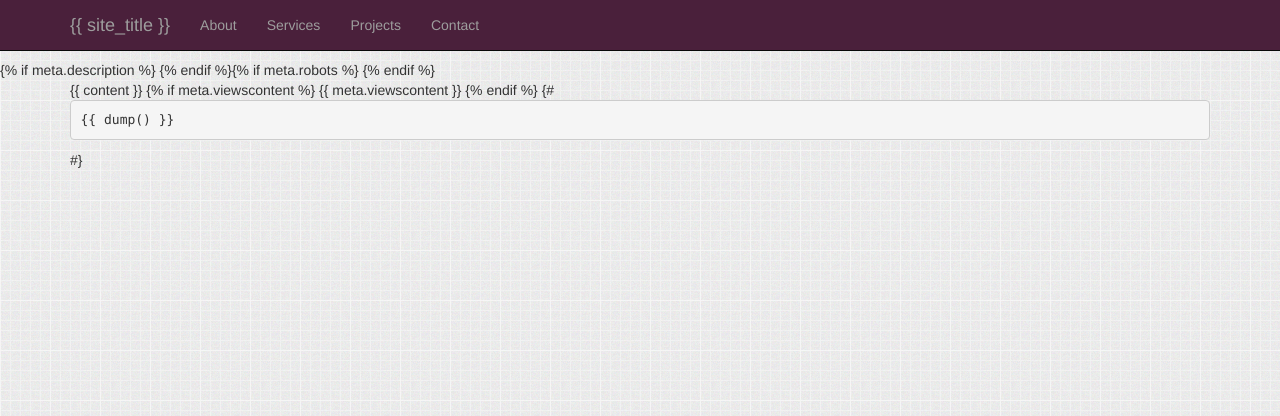
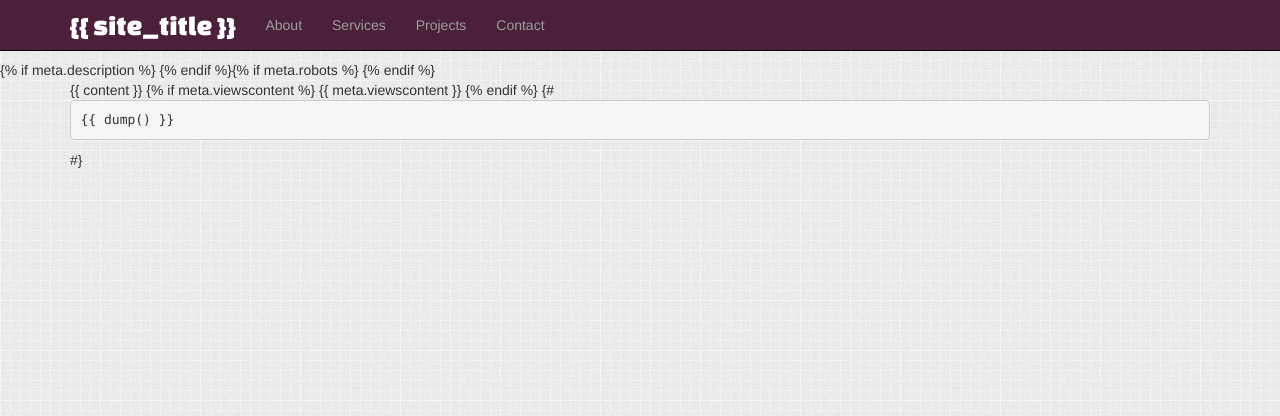
Before and after one commit to jamesjnadeau/lnconsulting.com, a PHP site: page /themes/bootstrap/index.html in a window 1280 px wide. Shown: the top 416 px of the page. Run offline with PHP 8.4, Linux system fonts and the light colour scheme; some libraries are stand-ins or nearby versions.

Commit message:
Adding in logo font

```diff
--- a/themes/bootstrap/assets/default.css
+++ b/themes/bootstrap/assets/default.css
@@ -1,19 +1,13 @@
-/*
-@font-face
-{
-	font-family: 'Over the Rainbow';
-	font-style: normal;
-	font-weight: 400;
-	src: local('Over the Rainbow'), local('OvertheRainbow'), url(http://themes.googleusercontent.com/static/fonts/overtherainbow/v4/6gp-gkpI2kie2dHQQLM2jV7JQLNqXe_ZNPdm_g-gn8I.woff) format('woff');
-}
 
 .brand.navbar-brand
 {
-	font-family: 'Over the Rainbow', cursive;
-	color: #2489ce;
-	font-weight:bold;
+	font-family: 'Changa One', cursive;
+	color: #FFF;
 }
-*/
+
+a.navbar-brand.brand {
+	font-size: 28px;
+}
 
 body {
 	/* Background pattern from subtlepatterns.com */
--- a/themes/bootstrap/index.html
+++ b/themes/bootstrap/index.html
@@ -13,12 +13,16 @@
 	<meta name="viewport" content="width=device-width, initial-scale=1.0">
 
 	<meta name="author" content="L.N. Consulting Inc.">
-
+	<!-- Vendor -->
 	<link rel='stylesheet' href='//netdna.bootstrapcdn.com/bootstrap/3.1.1/css/bootstrap.min.css'/>
-	<!-- <link href="{{ theme_url }}/assets/css/bootstrap.css" rel="stylesheet"> -->
-	<link href="{{ theme_url }}/assets/default.css" rel="stylesheet">
 	<link href="{{ theme_url }}/assets/animate.css" rel="stylesheet">
 	<link href="{{ theme_url }}/assets/csspinner.min.css" rel="stylesheet">
+
+	<!-- Fonts -->
+	<link href='http://fonts.googleapis.com/css?family=Changa+One' rel='stylesheet' type='text/css'>
+
+	<!-- Custom -->
+	<link href="{{ theme_url }}/assets/default.css" rel="stylesheet">
 
 	<style>
 	  body {
@@ -33,20 +37,6 @@
 		<script src="https://oss.maxcdn.com/libs/html5shiv/3.7.0/html5shiv.js"></script>
 		<script src="https://oss.maxcdn.com/libs/respond.js/1.3.0/respond.min.js"></script>
 	<![endif]-->
-
-	<!-- Le fav and touch icons -->
-	<link rel="apple-touch-icon-precomposed" sizes="144x144" href="{{ theme_url }}/assets/ico/apple-touch-icon-144-precomposed.png">
-	<link rel="apple-touch-icon-precomposed" sizes="114x114" href="{{ theme_url }}/assets/ico/apple-touch-icon-114-precomposed.png">
-	<link rel="apple-touch-icon-precomposed" sizes="72x72" href="{{ theme_url }}/assets/ico/apple-touch-icon-72-precomposed.png">
-	<link rel="apple-touch-icon-precomposed" href="{{ theme_url }}/assets/ico/apple-touch-icon-57-precomposed.png">
-	<link rel="shortcut icon" href="{{ theme_url }}/assets/ico/favicon.png">
-
-	<!--javascript
-	================================================== -->
-	<!-- <script src="{{ theme_url }}/assets/js/jquery.js"></script> -->
-	<script src="https://code.jquery.com/jquery-1.10.2.min.js"></script>
-	<script src="//netdna.bootstrapcdn.com/bootstrap/3.1.1/js/bootstrap.min.js"></script>
-
   </head>
   <body>
 	<div id="wrap">
@@ -83,7 +73,12 @@
 		</div><!-- /.container -->
 	</div>
 
-	<!-- Google Analytics -->
+
+	<!-- JS -->
+	<script src="https://code.jquery.com/jquery-1.10.2.min.js"></script>
+	<script src="//netdna.bootstrapcdn.com/bootstrap/3.1.1/js/bootstrap.min.js"></script>
+
+	<!-- Google Analytics
 	<script>
 		(function(i,s,o,g,r,a,m){i['GoogleAnalyticsObject']=r;i[r]=i[r]||function(){
 		(i[r].q=i[r].q||[]).push(arguments)},i[r].l=1*new Date();a=s.createElement(o),
@@ -93,6 +88,7 @@
 		ga('create', 'UA-44855715-1', 'auto');
 		ga('send', 'pageview');
 	</script>
+	-->
 
 	<script src="{{ theme_url }}/assets/js/jquery.smoothState.js"></script>
 	<script>
```
